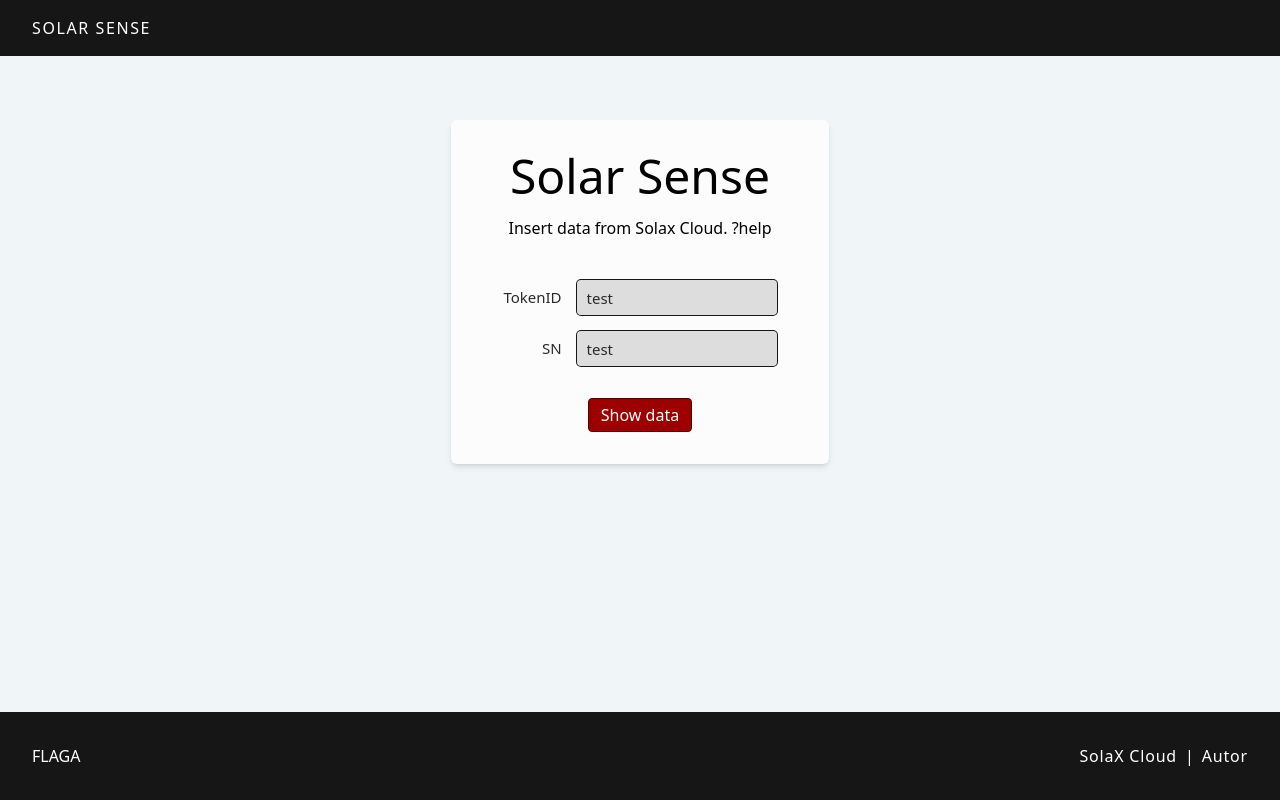
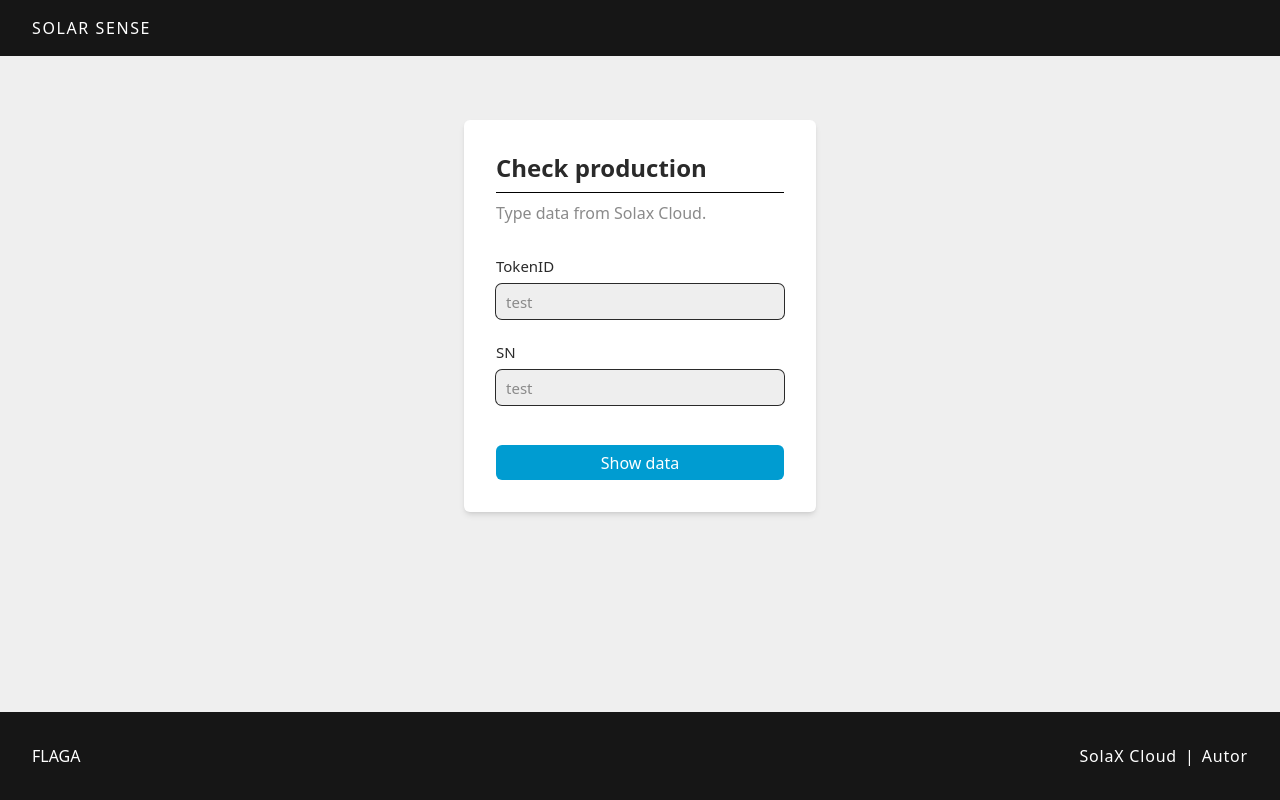
Before and after one commit to karolfaltyn/solar-sense, a React (Vite) app: page / in a window 1280 px wide. Built offline with nearby package versions, Linux system fonts and the light colour scheme.

Commit message:
styled LogIn page & changed color set

```diff
--- a/src/App.tsx
+++ b/src/App.tsx
@@ -1,9 +1,18 @@
+import { Navbar } from "./parts/Navbar";
+import { Footer } from "./parts/Footer";
+
 import { LogIn } from "./pages/LogIn";
+import { Production } from "./pages/Production";
 
 export const App = () => {
   return (
     <>
-      <LogIn />
+      <Navbar />
+      <main>
+        <LogIn />
+        {/* <Production /> */}
+      </main>
+      <Footer />
     </>
   );
 };
--- a/src/components/Button.tsx
+++ b/src/components/Button.tsx
@@ -9,21 +9,21 @@ export const Button = ({ content, variant = "primary", onClick }: Props) => {
 
   switch (variant) {
     case "primary":
-      buttonStyle = "bg-[#63CFEA] text-white border-[#009CD1]";
+      buttonStyle = "bg-darkBlue text-white";
       break;
     case "secondary":
-      buttonStyle = "bg-[#F0F0F0] text-[#2A2A2A] border-[#009CD1]";
+      buttonStyle = "bg-finalBackground text-darkGray border";
       break;
     case "danger":
-      buttonStyle = "bg-[#9C0000] text-white border-[#4B0803]";
+      buttonStyle = "bg-red text-white";
       break;
     default:
-      buttonStyle = "bg-[#63CFEA] text-white border-[#009CD1]";
+      buttonStyle = "bg-darkBlue text-white";
   }
 
   return (
     <button
-      className={`rounded border px-3 py-1 font-medium hover:bg-opacity-25 ${buttonStyle}`}
+      className={`h-[35px] w-full rounded-md px-3 py-1 font-medium hover:bg-opacity-85 ${buttonStyle}`}
       onClick={onClick}
     >
       {content}
--- a/src/components/radix/Input.tsx
+++ b/src/components/radix/Input.tsx
@@ -8,15 +8,15 @@ interface Props {
   onChange: React.ChangeEventHandler<HTMLInputElement>;
 }
 export const Input = ({ content, id, value, placeholder, onChange }: Props) => (
-  <div className="flex flex-col flex-wrap items-start px-5 sm:flex-row sm:gap-[15px]">
+  <div className="flex w-full flex-col flex-wrap items-start">
     <Label.Root
-      className="text-[15px] font-medium leading-[35px] text-gray"
+      className="text-[15px] font-medium leading-[35px] text-darkGray"
       htmlFor={id}
     >
       {content}
     </Label.Root>
     <input
-      className="selection:color-white inline-flex h-[35px] w-[200px] appearance-none items-center justify-center rounded-[4px] bg-gray bg-opacity-15 px-[10px] text-[15px] leading-none placeholder-gray shadow-[0_0_0_1px] shadow-darkGray outline-none focus:shadow-[0_0_0_2px_black]"
+      className="selection:color-white inline-flex h-[35px] w-full appearance-none items-center justify-center rounded-md bg-gray bg-opacity-15 px-[10px] text-[15px] leading-none placeholder-gray shadow-[0_0_0_1px] shadow-darkGray outline-none focus:shadow-[0_0_0_2px_black]"
       type="text"
       id={id}
       value={value}
--- a/src/pages/LogIn.tsx
+++ b/src/pages/LogIn.tsx
@@ -1,13 +1,9 @@
-import { Navbar } from "../parts/Navbar";
 import { LogInForm } from "../parts/LogInForm";
-import { Footer } from "../parts/Footer";
 
 export const LogIn = () => {
   return (
     <>
-      <Navbar />
       <LogInForm />
-      <Footer />
     </>
   );
 };
--- a/src/parts/Footer.tsx
+++ b/src/parts/Footer.tsx
@@ -1,6 +1,6 @@
 export const Footer = () => {
   return (
-    <div className="absolute inset-x-0 bottom-0 bg-darkGray">
+    <div className="absolute inset-x-0 bottom-0 bg-grayBg">
       <nav className="container flex justify-between p-8">
         <p className="text-white">FLAGA</p>
         <div className="flex gap-2 text-white">
--- a/src/parts/LogInForm.tsx
+++ b/src/parts/LogInForm.tsx
@@ -17,15 +17,16 @@ export const LogInForm = () => {
 
   return (
     <>
-      <div className="container flex flex-col items-center">
-        <div className="mt-16 flex flex-col gap-4 rounded-md bg-background p-8 shadow-md">
-          <h1 className="text-center text-5xl">Solar Sense</h1>
-          <p className="text-center sm:mb-6">
-            Insert data from Solax Cloud. ?help
-          </p>
+      <div className="xs:w-96 container flex w-[90vw] flex-col">
+        <div className="mt-16 flex flex-col gap-2 rounded-md bg-background p-8 shadow-md">
+          <h1 className="text-2xl font-semibold text-darkGray">
+            Check production
+          </h1>
+          <hr />
+          <p className="mb-4 text-gray">Type data from Solax Cloud.</p>
 
-          <div className="flex flex-col items-center gap-4">
-            <div className="mb-4 flex flex-col items-end gap-4">
+          <div className="flex flex-col items-center gap-10">
+            <div className="flex w-full flex-col items-end gap-4">
               <Input
                 content="TokenID"
                 id="tokenId"
@@ -45,14 +46,14 @@ export const LogInForm = () => {
 
             <Button
               content="Show data"
-              variant="danger"
+              variant="primary"
               onClick={handleFetchData}
             />
           </div>
 
           {loading && <p className="text-center">Loading...</p>}
 
-          {error && <p className="text-center">{error}</p>}
+          {error && <p className="text-center text-red">{error}</p>}
 
           {data && (
             <div>
--- a/src/parts/Navbar.tsx
+++ b/src/parts/Navbar.tsx
@@ -1,6 +1,6 @@
 export const Navbar = () => {
   return (
-    <div className="bg-darkGray text-white">
+    <div className="bg-grayBg text-white">
       <nav className="container">
         <p className="bg-red-300 p-4 font-medium uppercase tracking-widest">
           Solar Sense
--- a/src/services/ApiProvider.tsx
+++ b/src/services/ApiProvider.tsx
@@ -26,7 +26,7 @@ export const ApiProvider: React.FC<{ children: ReactNode }> = ({
       const result = await response.json();
 
       if (!isValidApiData(result)) {
-        throw new Error("Invalid API data structure");
+        throw new Error("Invalid data");
       }
 
       if (!result.success) {
--- a/tailwind.config.js
+++ b/tailwind.config.js
@@ -11,10 +11,11 @@ export default {
     },
     extend: {
       colors: {
-        finalBackground: "#F0F6F7",
-        background: "#FCFCFC",
-        gray: "#2A2A2A",
-        darkGray: "#161616",
+        finalBackground: "#efefef",
+        background: "#ffffff",
+        gray: "#8a8a8a",
+        darkGray: "#2A2A2A",
+        grayBg: "#161616",
 
         blue: "#63CFEA",
         darkBlue: "#009CD1",
@@ -25,6 +26,9 @@ export default {
         red: "#9C0000",
         darkRed: "#4B0803",
       },
+      screens: {
+        xs: "480px",
+      },
     },
   },
   plugins: [],
```
